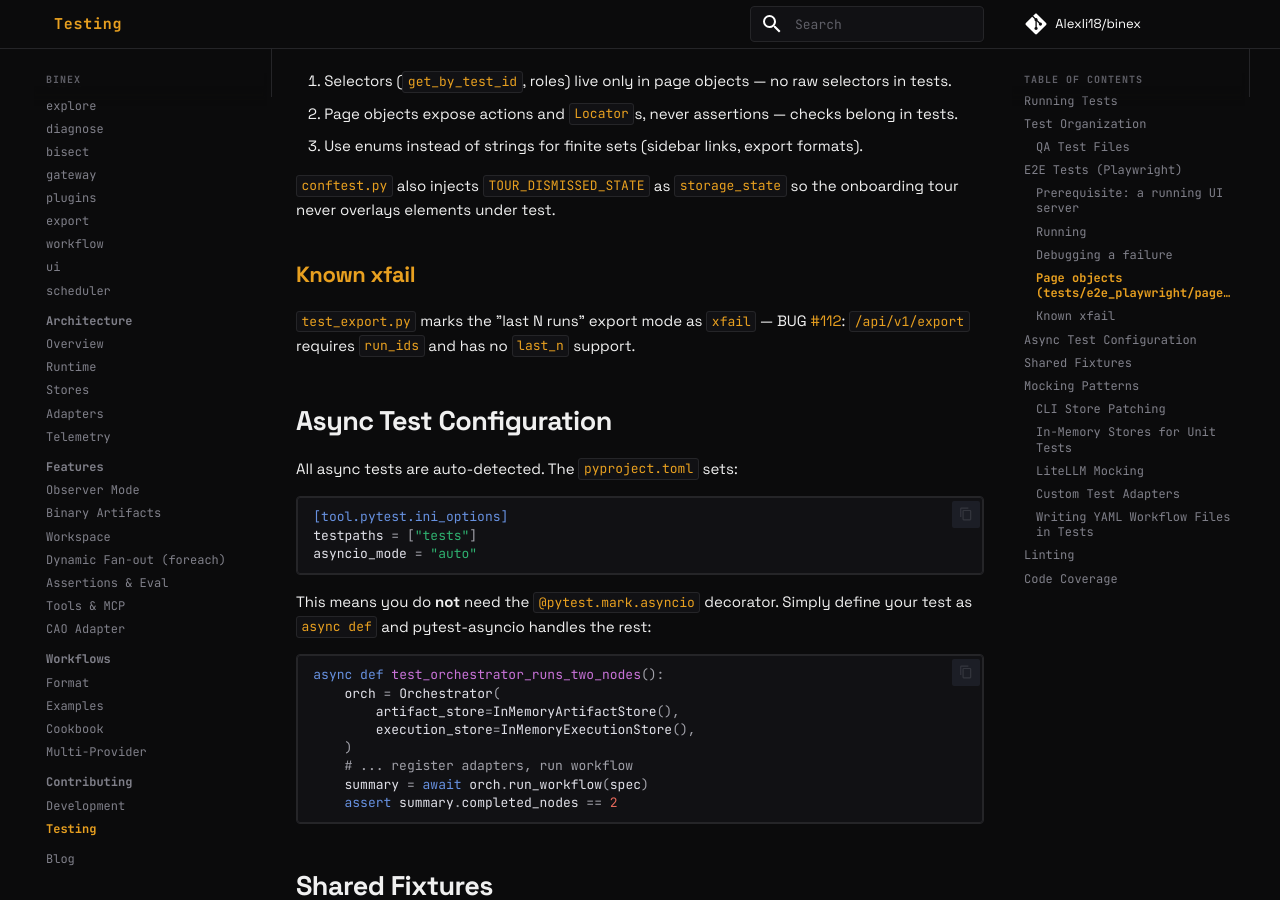
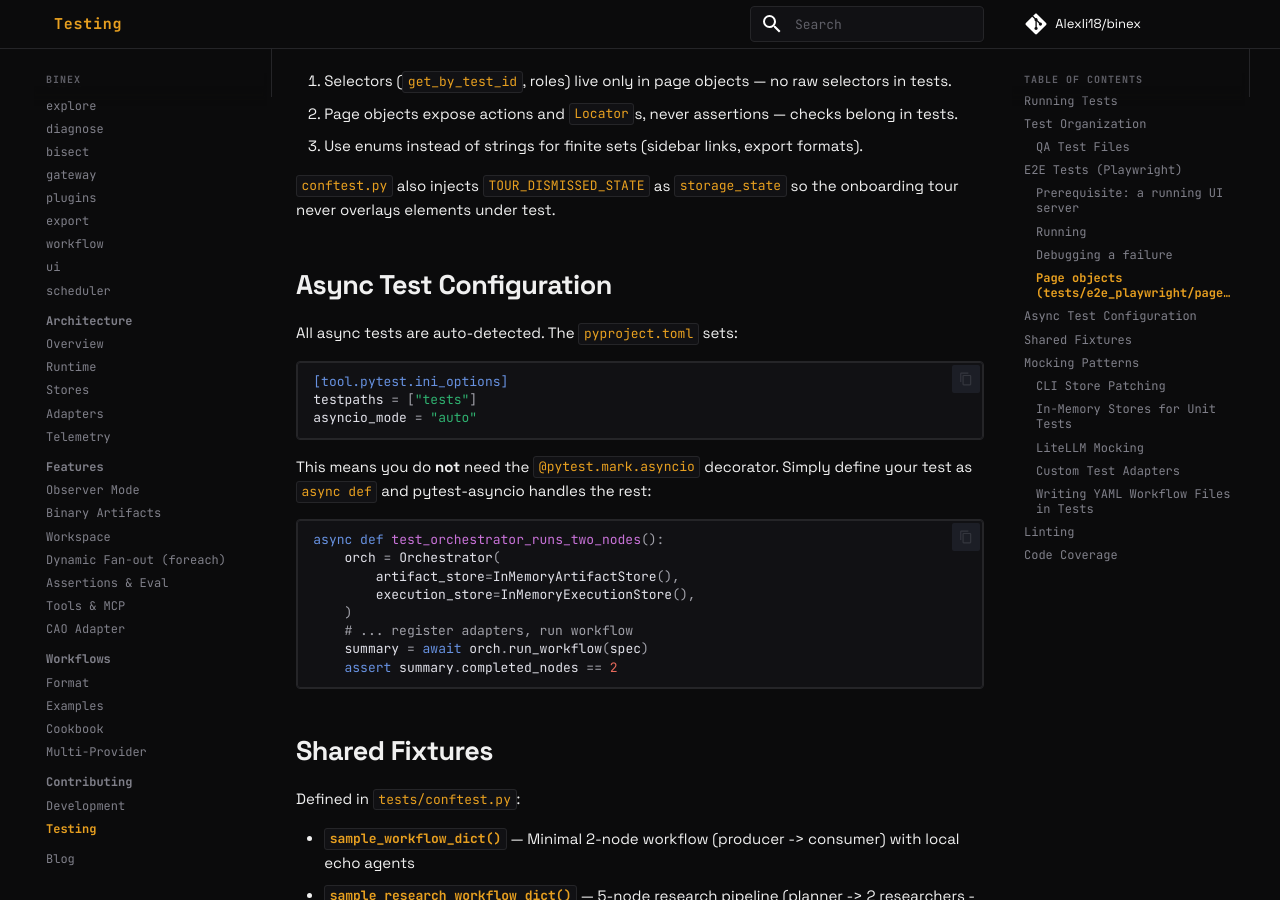
Before and after one commit to Alexli18/binex, an MkDocs documentation site: the page built from docs/contributing/testing.md, in a window 1280 px wide and 900 px high, scrolled down 2803 px. Built offline with MkDocs 1.6.1 and Material for MkDocs 9.7.7, drawn with Linux system fonts in a browser that asks for light colours; comment, search, counter and statistics services are not loaded.

Commit message:
test(e2e): unmark last_n xfail — bug fixed
test_export_last_n went XPASS(strict) after the API fix; the marker is
removed and the test is a regular green. Drop the stale 'Known xfail'
section from the testing guide.

Co-Authored-By: Claude Fable 5 <noreply@anthropic.com>

```diff
--- a/docs/contributing/testing.md
+++ b/docs/contributing/testing.md
@@ -116,10 +116,6 @@ Fixtures `sidebar` and `export_page` are provided by `tests/e2e_playwright/conft
 3. Use enums instead of strings for finite sets (sidebar links, export formats).
 
 `conftest.py` also injects `TOUR_DISMISSED_STATE` as `storage_state` so the onboarding tour never overlays elements under test.
-
-### Known xfail
-
-`test_export.py` marks the "last N runs" export mode as `xfail` — BUG [#112](https://github.com/Alexli18/binex/issues/112): `/api/v1/export` requires `run_ids` and has no `last_n` support.
 
 ## Async Test Configuration
 
```
Also changed, not shown: 1 other file.
